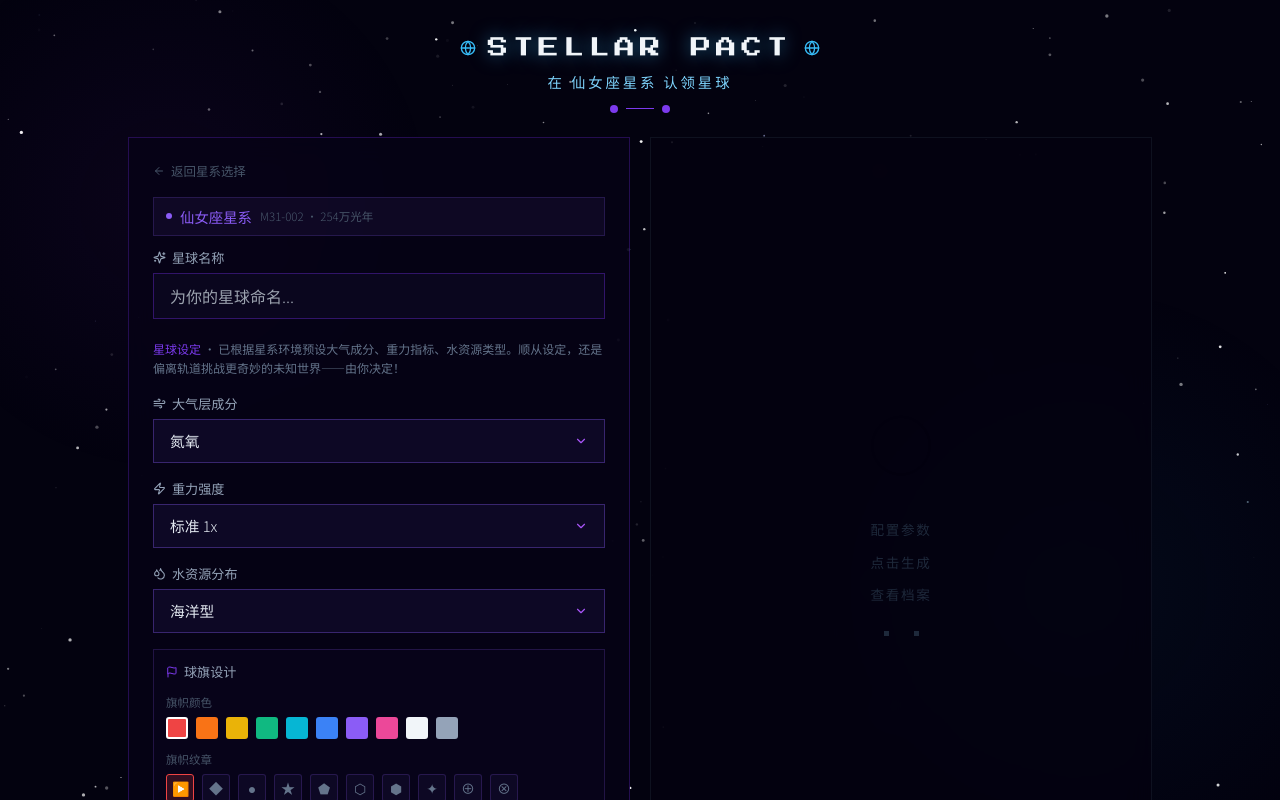
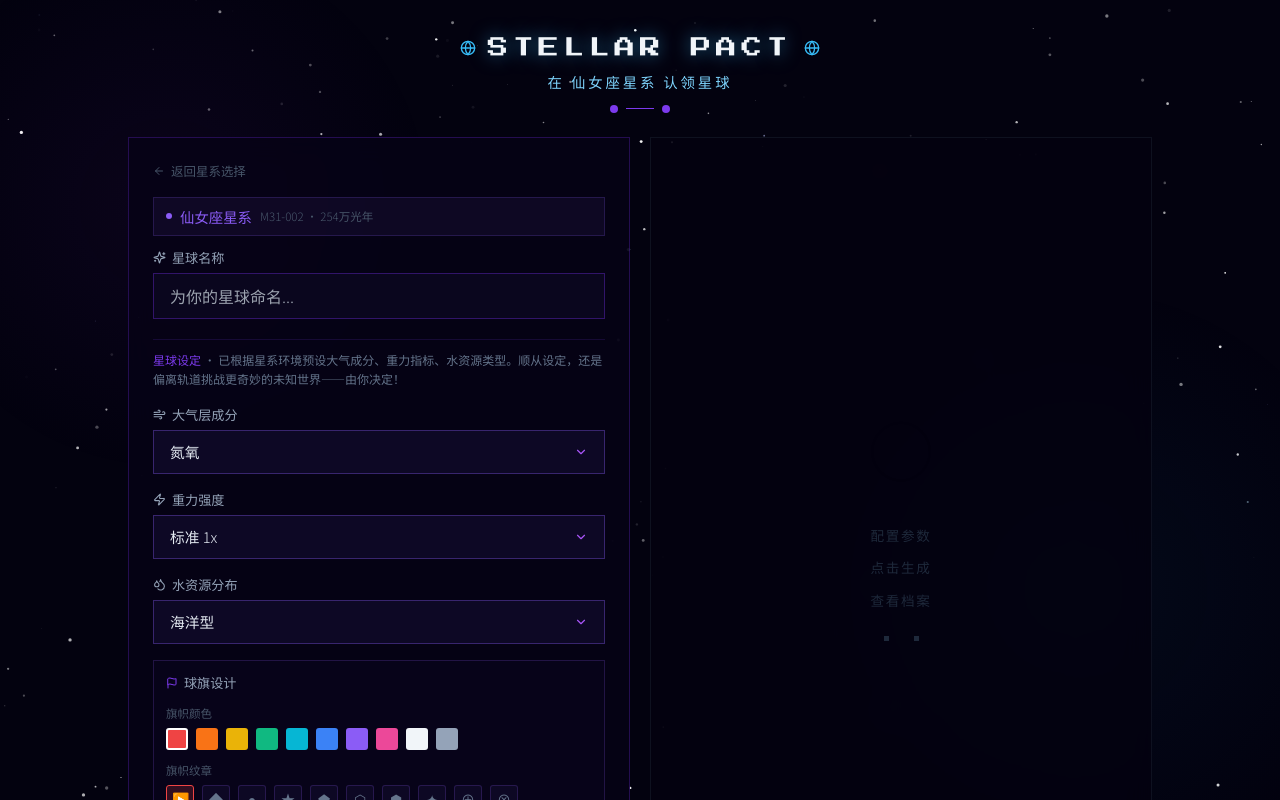
Before and after one commit to MC-gamestudio/stellar-pact, a React (Vite) app: page / in a window 1280 px wide. Both pictures are taken after a click on the button 640 px from the left and 369 px from the top of the page. Shown: the top 800 px of the page. Built offline with nearby package versions, Linux system fonts and the light colour scheme.

Commit message:
Update App.tsx

```diff
--- a/src/App.tsx
+++ b/src/App.tsx
@@ -610,7 +610,7 @@ export default function App() {
                     style={{background:'rgba(12,7,32,0.9)',border:`1px solid ${nameError?'rgba(239,68,68,0.65)':'rgba(109,40,217,0.4)'}`,fontFamily:"'Noto Sans SC',sans-serif",fontSize:'1rem',color:'#e2e8f0',fontWeight:300,animation:nameError?'shake 0.35s ease':'none'}}/>
                   {nameError&&<p style={{fontFamily:"'Noto Sans SC',sans-serif",fontSize:'0.78rem',color:'#ef4444',marginTop:'3px'}}>▶ 请为你的星球命名</p>}
                 </div>
-                <p style={{fontFamily:"'Noto Sans SC',sans-serif",marginTop: '20px',fontSize:'0.75rem',color:'#64748b',fontWeight:300,lineHeight:1.6}}>
+                <p style={{marginTop: '20px',paddingTop: '10px',borderTop: '1px solid rgba(124,58,237,0.15)',fontFamily:"'Noto Sans SC',sans-serif",fontSize:'0.75rem',color:'#64748b',fontWeight:300,lineHeight:1.6}}>
                   <span style={{color:'#7c3aed',fontWeight:500}}>星球设定</span>
                   {' · '}已根据星系环境预设大气成分、重力指标、水资源类型。顺从设定，还是偏离轨道挑战更奇妙的未知世界——由你决定！
                 </p>
```
